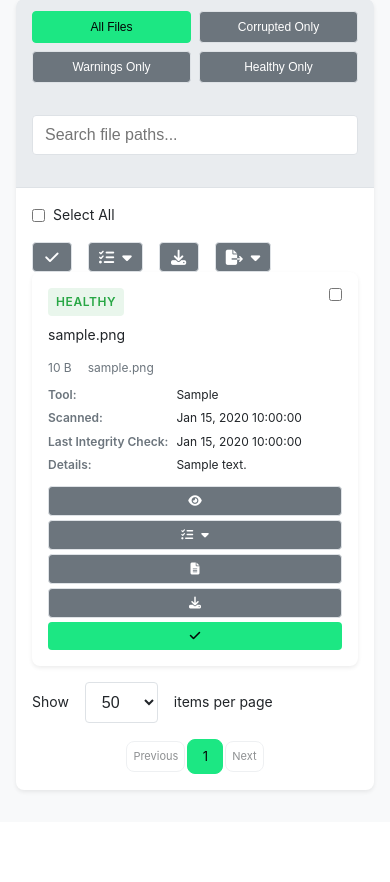
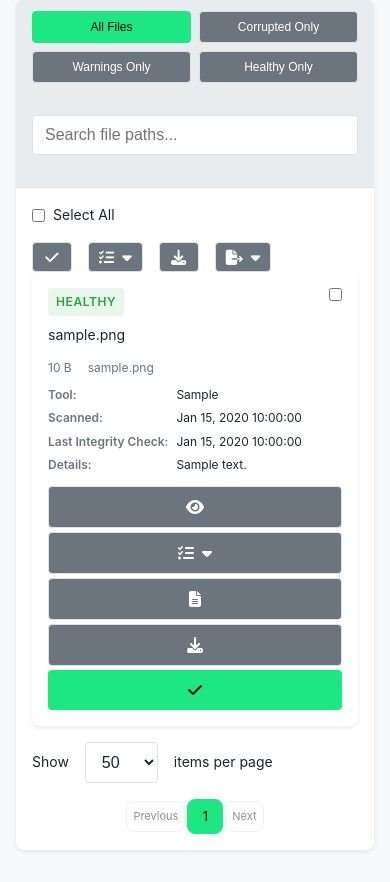
Before and after one commit to ttlequals0/PixelProbe, a Flask app: page / in a window 390 px wide. Shown: the part 761-1643 px from the top of the page. Before the commit the page ends 1554 px from the top, so only its background shows below. Run offline with Flask 3, Linux system fonts and the light colour scheme; a user stored in the database is signed in; tables that the repository leaves empty hold one stand-in row (values such as "Sample post"); data that the repository does not hold is empty; some libraries are stand-ins or nearby versions.

Commit message:
v2.4.132: Mobile file detail buttons - icon-only display
- Hide button text labels on mobile to show icons only
- Increased icon font size from 0.75rem to 1rem for better visibility
- Improved padding to 0.75rem 0.5rem for better touch targets
- Added flexbox centering for proper icon alignment
- Buttons now display as 4 icon-only buttons in a single horizontal row

static/css/mobile.css:307-332 - Hide .btn-text, increase font-size, improve padding and centering

All tests passing (172 passed, 4 skipped)

```diff
--- a/static/css/mobile.css
+++ b/static/css/mobile.css
@@ -303,21 +303,32 @@
         margin-top: 0.75rem;
     }
 
+    /* Hide button text labels on mobile - show icons only */
+    .result-card .action-buttons .btn-text {
+        display: none;
+    }
+
     .result-card .action-buttons .btn,
     .result-card .action-buttons .action-dropdown {
-        font-size: 0.75rem;
+        font-size: 1rem;
         padding: 0;
         flex: 1 1 0;
         min-width: 0;
     }
 
     .result-card .action-buttons .btn {
-        padding: 0.5rem 0.25rem;
+        padding: 0.75rem 0.5rem;
+        display: flex;
+        align-items: center;
+        justify-content: center;
     }
 
     .result-card .action-buttons .action-dropdown .btn {
         width: 100%;
-        padding: 0.5rem 0.25rem;
+        padding: 0.75rem 0.5rem;
+        display: flex;
+        align-items: center;
+        justify-content: center;
     }
 
     .result-card .file-checkbox {
--- a/version.py
+++ b/version.py
@@ -4,7 +4,7 @@ import os
 # Default version - this is the single source of truth
 
 
-_DEFAULT_VERSION = '2.4.131'
+_DEFAULT_VERSION = '2.4.132'
 
 
 # Allow override via environment variable for CI/CD, but default to the hardcoded version
```
Also changed, not shown: CHANGELOG.MD.
